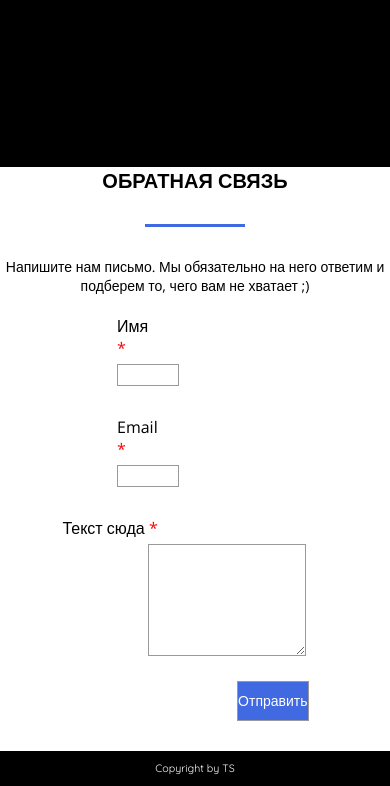
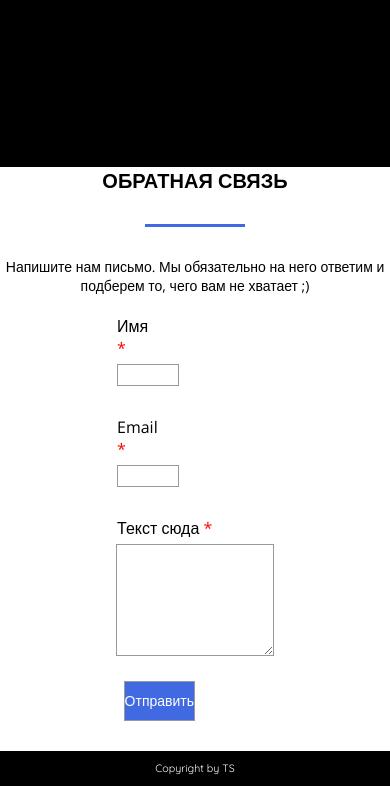
Before and after one commit to IronSwan1488/LootUs_web, a plain HTML site: page index.html in a window 390 px wide. Shown: the part 5349-6135 px from the top of the page. Drawn offline with nearby package versions, Linux system fonts and the light colour scheme; a web font is replaced by a local one.

Commit message:
Finished1

```diff
--- a/style.css
+++ b/style.css
@@ -503,10 +503,10 @@ h1:after{
 	textarea{
 		width: 40%;
 		height: 110px;
-		margin-left: 16.5%;
+		margin-left: 0%;
 	}
 	.text_area p{
-		margin-left: 16%;
+		margin-left: 30%;
 	}
 	.contact_form h1{
 		font-size: 20px;
@@ -515,7 +515,7 @@ h1:after{
 		font-size: 14px;
 	}
 	.button_block{
-		margin-right: 20.9%;
+		margin-right: 50%;
 	}
 
 }
```
